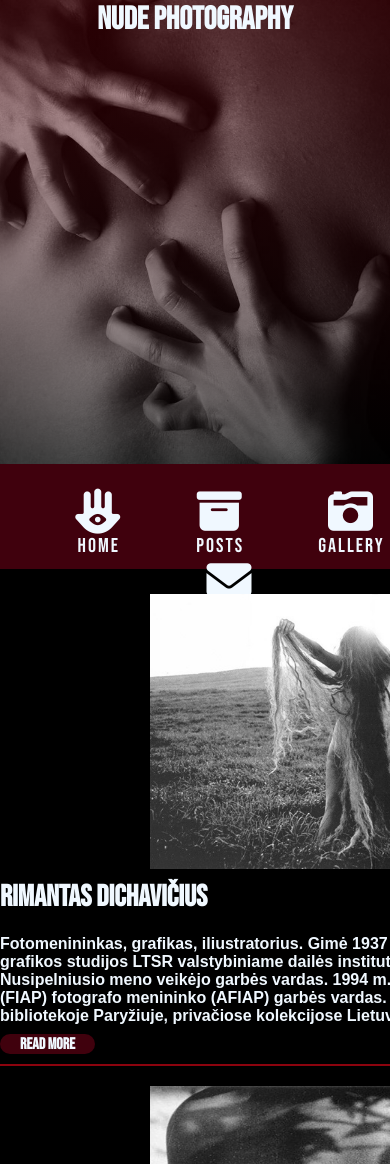
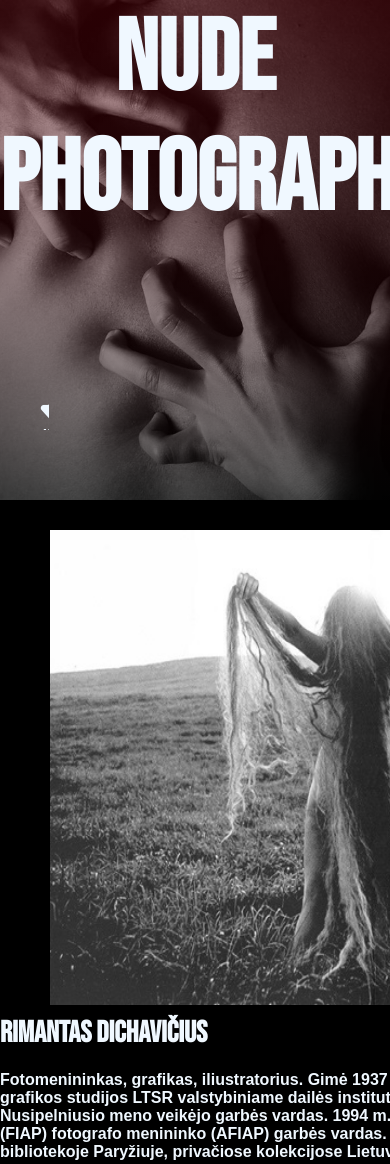
Before and after one commit to Evita324/Nude-Blog, a plain HTML site: page index.html in a window 390 px wide. Shown: the top 1164 px of the page. Drawn offline with Linux system fonts and the light colour scheme; a web font is replaced by a local one.

Commit message:
Tablet OK, Dekstop OK, Phone Nav no

```diff
--- a/CSS/styles.css
+++ b/CSS/styles.css
@@ -1,21 +1,22 @@
 /* reset */
 
-*{
+* {
     padding: 0;
     margin: 0
 }
 
 /* zagolovoki */
-h1{
+h1 {
     text-align: center;
     font-family: monospace;
     font-family: 'Bebas Neue', cursive;
-    font-size: 125 px;
+    font-size: 125px;
     color: aliceblue;
 }
+
 /**/
 header {
-    background-image: linear-gradient(rgba(140,3,14, 0.3),rgba(0,0,0, 0.5)),url(../IMG/cover.jpg);
+    background-image: linear-gradient(rgba(140, 3, 14, 0.3), rgba(0, 0, 0, 0.5)), url(../IMG/cover.jpg);
     background-repeat: no-repeat;
     background-size: cover;
     height: 55vh;
@@ -23,14 +24,14 @@ header {
     background-position: center;
 }
 
-h3{
+h3 {
     font-family: 'Bebas Neue', cursive;
     font-size: 30px;
     padding-top: 10px;
 }
 
 /* ft zagolovka */
-#cover{
+#cover {
     display: block;
     height: 350px;
     width: 1000px;
@@ -38,7 +39,7 @@ h3{
 
 }
 
-nav{
+nav {
     padding-top: 25px;
     height: 50px;
     background: #40010D;
@@ -46,7 +47,7 @@ nav{
     padding-bottom: 30px;
 }
 
-.postimg{
+.postimg {
     height: 275px;
     width: 450px;
     display: block;
@@ -54,27 +55,30 @@ nav{
 
 }
 
-body{
+body {
     background-color: currentColor;
 }
 
-h3,p{
+h3,
+p {
     color: aliceblue;
 }
 
-ul{
+ul {
     text-align: center;
-/*    rashiriaet sam teg */
-     padding-bottom:    40px
+    /*    rashiriaet sam teg */
+    padding-bottom: 40px
 }
-nav ul li{
+
+nav ul li {
     display: inline-block;
-/*    rastojanie */
+    /*    rastojanie */
     padding-left: 70px;
 
 }
+
 /*letter-spacing rastojanie mezdu bukvami*/
-nav ul li a{
+nav ul li a {
     text-decoration: none;
     color: aliceblue;
     font-size: 20px;
@@ -82,7 +86,7 @@ nav ul li a{
     letter-spacing: 2px
 }
 
-article{
+article {
     width: 750px;
     margin-left: auto;
     margin-right: auto;
@@ -94,7 +98,8 @@ article{
 
 /* tekst v poste */
 
-article p,article a{
+article p,
+article a {
     font-family: 'Niramit', sans-serif;
     padding-top: 20px;
     margin-bottom: 10px;
@@ -104,7 +109,7 @@ article p,article a{
 
 /*knopki article*/
 
-article a{
+article a {
     text-decoration: none;
     color: aliceblue;
     font-family: 'Bebas Neue', cursive;
@@ -116,18 +121,18 @@ article a{
 }
 
 /* hover eto navodim kursor*/
-nav a:hover{
+nav a:hover {
     color: #8C030E;
 
 }
 
-article a:hover{
+article a:hover {
     color: #0D0D0D;
 }
 
 /*footer*/
 
-footer{
+footer {
     text-align: center;
     margin-bottom: 30px;
     font-family: 'Bebas Neue';
@@ -135,32 +140,78 @@ footer{
 
 }
 
-footer a{
+footer a {
     text-decoration: none;
     color: aliceblue;
 
 }
 
-footer a:hover{
+footer a:hover {
     color: #8C030E;
 }
 
-i{
+i {
     font-size: 45px;
 
 }
 
-hr{
+hr {
     border: solid 1px #8C030E;
     background: #8C030E;
     margin-top: 10px;
 }
 
+
 /*Media Queries */
+/*Mobilka*/
+@media screen and (max-device-width: 800px) and (min-device-width: 319px) and (orientation: portrait) {
+    h1 {
+        font-size: 100px;
+    }
 
-@media screen and (max-device-width: 668px)
-    and ( min-device-width: 375px) and (orientation: portrait ){
-        h1{
-            font-size: 125px;
-        }
+    header {
+        height: 500px;
+        background-attachment: local;
+    }
+
+    nav {
+        width: 20%;
+        position: fixed;
+        background: transparent;
+        margin-top: -45%;
+        margin-left: -7.5%;
+    }
+
+    ul li {
+        margin-top: 30px;
+    }
+
+    .top-article {
+        margin-top: 30px;
+    }
+
+    .postimg {
+        height: 475px;
+        width: 650px;
+        display: block;
+        margin: 0 auto;
+
+    }
 }
+
+
+/*Tablets*/
+@media screen and (max-device-width: 1025px) and (min-device-width: 800px) and (orientation: portrait){
+    header {
+        height: 500px;
+        background-attachment: local;
+    }
+    nav{
+        overflow: hidden;
+    }
+    .sticky{
+        position: fixed;
+        top: 0;
+        width: 100%;
+    }
+}
--- /dev/null
+++ b/JS/script.js
@@ -0,0 +1,12 @@
+window.onscroll = function() {myFunction()};
+
+var navbar = document.getElementById("navbar");
+var sticky = navbar.offsetTop;
+
+function myFunction() {
+  if (window.pageYOffset >= sticky) {
+    navbar.classList.add("sticky")
+  } else {
+    navbar.classList.remove("sticky");
+  }
+}
--- a/index.html
+++ b/index.html
@@ -21,7 +21,7 @@
         <h1>Nude photography</h1>
 
     </header>
-    <nav>
+    <nav id="navbar">
         <!--       ul - unstructed list, li - list , a - link , href - putj -->
         <ul>
             <li><a href="#"><i class="fas fa-hamsa"></i><br>Home</a></li>
@@ -31,7 +31,7 @@
         </ul>
 
     </nav>
-    <article>
+    <article class="top-article">
 
         <img src='IMG/thumb_Rdbab-62_1024.jpg' class="postimg">
         <h3> Rimantas Dichavičius
@@ -74,6 +74,8 @@
         <p> <a href="https://www.facebook.com/frozenpi"> Evita Uselyte &copy; 2020 </a> </p>
     </footer>
 
+ <script type="text/javascript" src="JS/script.js"></script>
+
 
 </body>
 
```
